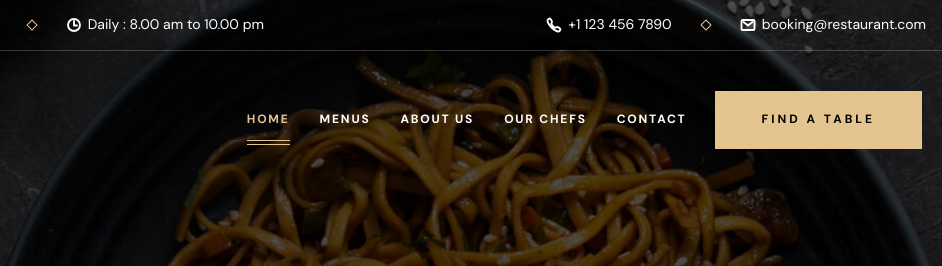
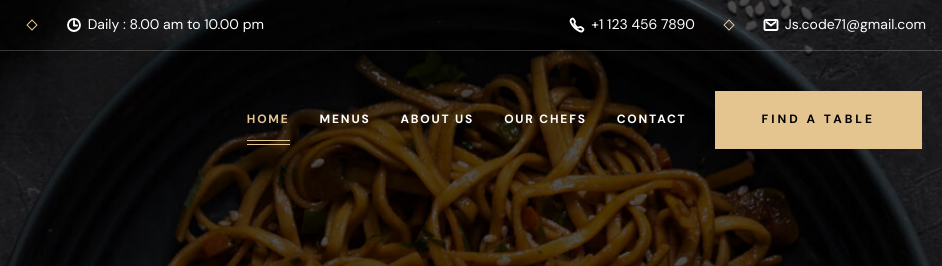
Before and after one commit to Mohsen-MF/Mohsen-MF.github.io, a plain HTML site: page index.html in a window 1280 px wide. Shown: the top 266 px of the page, 338-1280 px from the left. Drawn offline with nearby package versions, Linux system fonts and the light colour scheme; a web font is replaced by a local one.

Commit message:
change email address

```diff
--- a/index.html
+++ b/index.html
@@ -94,7 +94,7 @@
             <ion-icon name="mail-outline" aria-hidden="true"></ion-icon>
           </div>
 
-          <span class="span">booking@restaurant.com</span>
+          <span class="span">Js.code71@gmail.com</span>
         </a>
       </div>
     </div>
```
